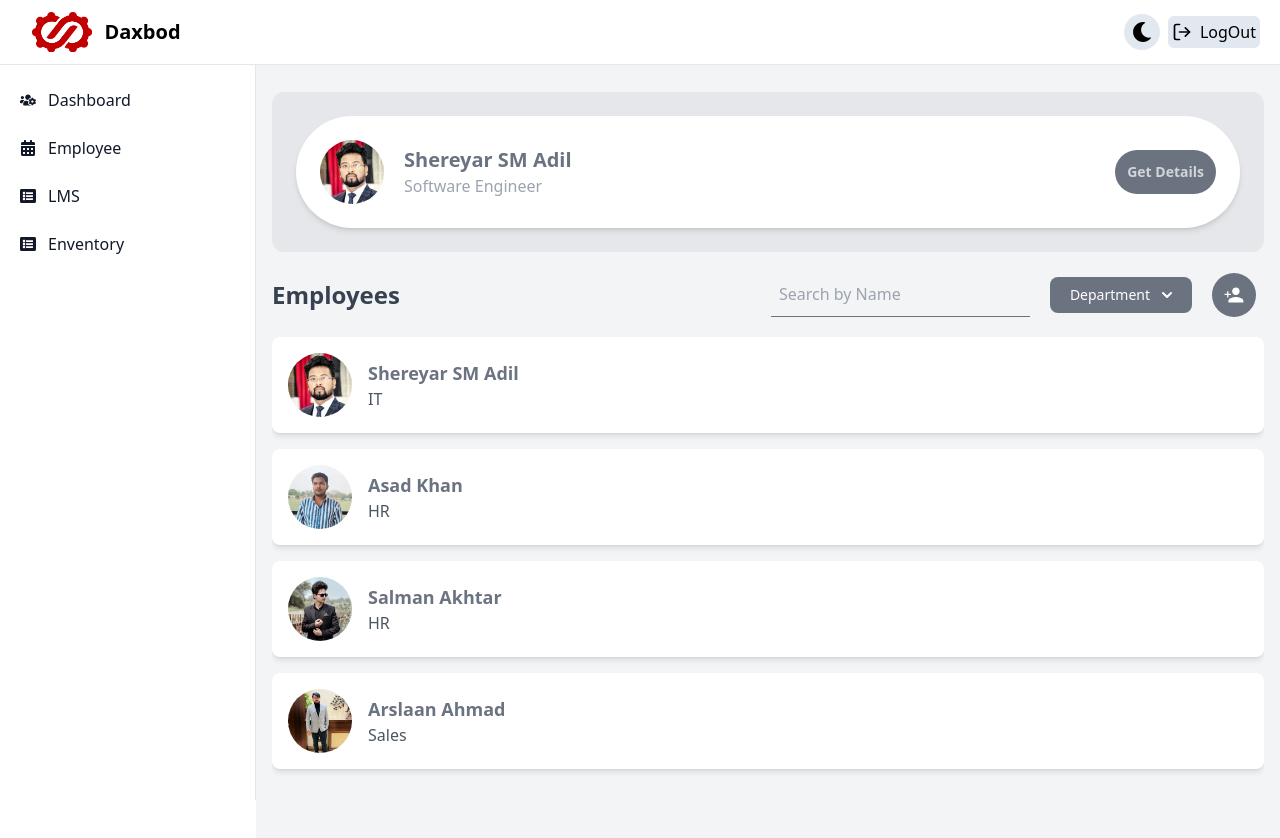
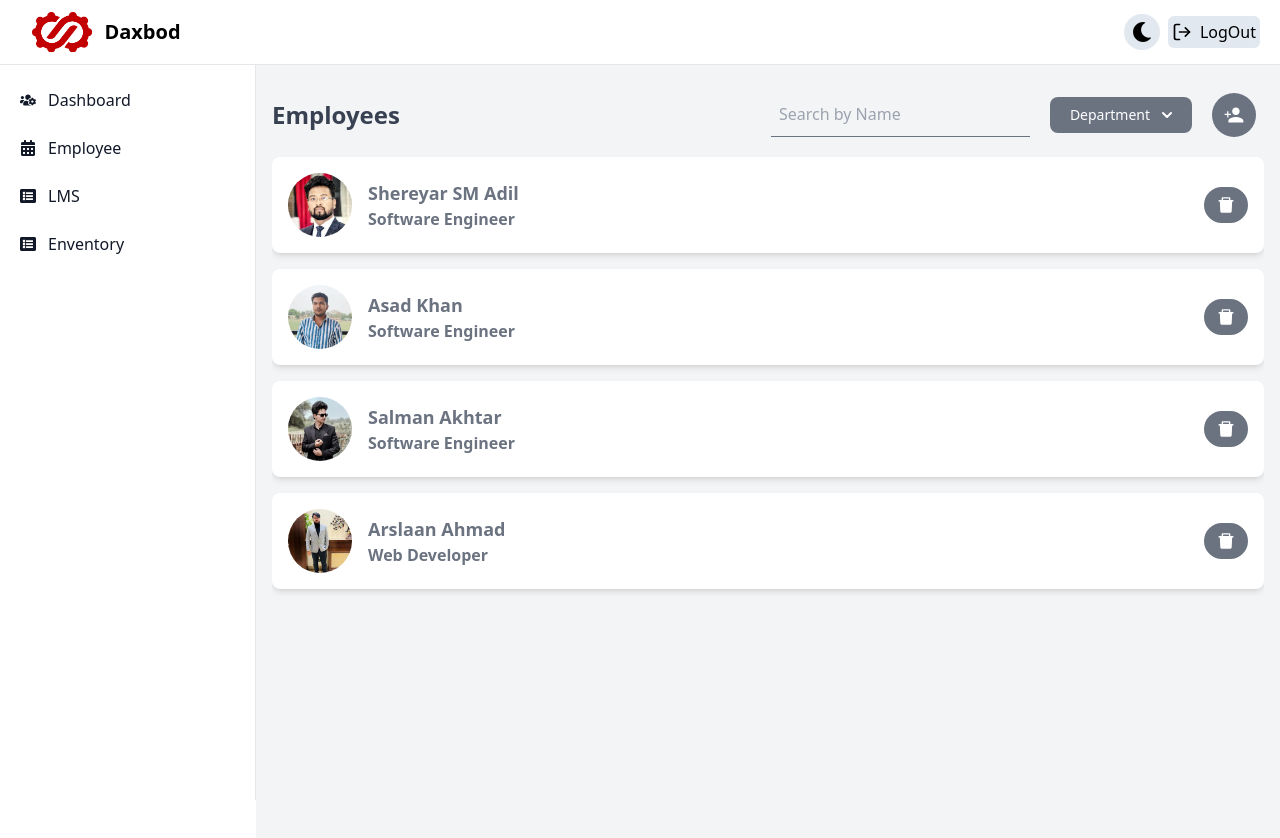
Before and after one commit to Arslaan027/HRDB, a React (Vite) app in the folder HRDB/: page /employee in a window 1280 px wide. Shown: the top 838 px of the page. Built offline with nearby package versions, Linux system fonts and the light colour scheme; sample sign-in values are in the browser's storage.

Commit message:
add and Remove Employee

```diff
--- a/HRDB/src/Components/Pages/Employee/Data.jsx
+++ b/HRDB/src/Components/Pages/Employee/Data.jsx
@@ -202,7 +202,7 @@ export const users = [
   },
   {
     name: "Salman Akhtar",
-    id: 2,
+    id: 10,
     country: "India",
     joiningDate: "2020-05-15",
     jobTitle: "Software Engineer",
--- a/HRDB/src/Components/Pages/Employee/Employee.jsx
+++ b/HRDB/src/Components/Pages/Employee/Employee.jsx
@@ -6,7 +6,7 @@ import { users } from "../../Pages/Employee/Data";
 import PayrollButton from "./PayrollButton";
 
 const Employee = () => {
-  const [selectedMember, setSelectedMember] = useState(users[0]);
+  const [selectedMember, setSelectedMember] = useState(null);
 
   const handleDetailsClick = (user) => {
     setSelectedMember(user);
--- a/HRDB/src/Components/Pages/Employee/Members.jsx
+++ b/HRDB/src/Components/Pages/Employee/Members.jsx
@@ -7,6 +7,7 @@ import { useDropzone } from "react-dropzone";
 import { MdCancel } from "react-icons/md";
 import { IoMdPersonAdd } from "react-icons/io";
 import Select from "react-select";
+import { AiFillDelete } from "react-icons/ai";
 
 const equipmentOptions = [
   { value: "Laptop", label: "Laptop" },
@@ -57,7 +58,7 @@ const Members = ({ onDetailsClick }) => {
 
   // Filter users based on query and selected departments
   const filterUsers = () => {
-    let result = initialUsers;
+    let result = JSON.parse(localStorage.getItem("users")) || initialUsers;
 
     if (query) {
       result = result.filter((user) =>
@@ -75,9 +76,9 @@ const Members = ({ onDetailsClick }) => {
   };
 
   const handleBackClick = () => {
-    setQuery(""); // Clear the search query
-    setSelectedDepartments([]); // Clear selected departments
-    setFilteredUsers(initialUsers); // Reset to show all users
+    setQuery("");
+    setSelectedDepartments([]);
+    setFilteredUsers(JSON.parse(localStorage.getItem("users")) || initialUsers); // Reset to show all users
   };
 
   const handleCheckboxChange = (department) => {
@@ -109,8 +110,10 @@ const Members = ({ onDetailsClick }) => {
 
   const handleFormSubmit = (e) => {
     e.preventDefault();
-    const newUser = { id: Date.now().toString(), ...newEmployee }; // Generate unique ID and add employee
-    setFilteredUsers((prev) => [...prev, newUser]);
+    const newUser = { id: Date.now().toString(), ...newEmployee };
+    const updatedUsers = [...filteredUsers, newUser];
+    setFilteredUsers(updatedUsers);
+    localStorage.setItem("users", JSON.stringify(updatedUsers)); // Save to local storage
     setNewEmployee({
       name: "",
       id: "",
@@ -135,6 +138,20 @@ const Members = ({ onDetailsClick }) => {
     });
     setShowForm(false);
   };
+
+  const handleRemoveEmployee = (id) => {
+    const updatedUsers = filteredUsers.filter((user) => user.id !== id);
+    setFilteredUsers(updatedUsers);
+    localStorage.setItem("users", JSON.stringify(updatedUsers)); // Update local storage
+  };
+
+  useEffect(() => {
+    // Load users from local storage
+    const storedUsers = JSON.parse(localStorage.getItem("users"));
+    if (storedUsers) {
+      setFilteredUsers(storedUsers);
+    }
+  }, []);
 
   useEffect(() => {
     filterUsers();
@@ -242,26 +259,35 @@ const Members = ({ onDetailsClick }) => {
               type="button"
               onClick={handleBackClick}
             >
-              Back
+              Go Back
             </button>
           </div>
         ) : (
           filteredUsers.map((user) => (
             <div
               key={user.id}
-              className="flex flex-col sm:flex-row items-center gap-4 p-4 bg-white rounded-lg shadow-md cursor-pointer hover:bg-gray-100 dark:bg-gray-600 dark:text-gray-300 dark:hover:bg-gray-700"
               onClick={() => onDetailsClick(user)}
+              className="p-4 bg-white font-semibold rounded-lg flex flex-col sm:flex-row gap-4 justify-between items-center shadow-md dark:bg-gray-600 dark:text-gray-300"
             >
-              <img
-                src={user.image}
-                alt={user.name}
-                className="w-16 h-16 rounded-full object-cover"
-              />
-              <div>
-                <h3 className="text-lg font-semibold">{user.name}</h3>
-                <p className="text-gray-600 dark:text-gray-300">
-                  {user.department}
-                </p>
+              <div className="flex items-center gap-4">
+                <img
+                  src={user.image}
+                  alt={user.name}
+                  className="w-16 h-16 object-cover rounded-full"
+                />
+                <div>
+                  <h3 className="text-lg font-bold">{user.name}</h3>
+                  <p>{user.jobTitle}</p>
+                </div>
+              </div>
+              <div className="flex gap-2">
+                <button
+                  className="flex-shrink-0 bg-gray-500 hover:bg-gray-700 border-gray-500 hover:border-gray-700 text-sm border-4 text-white py-1 px-2 rounded-full"
+                  type="button"
+                  onClick={() => handleRemoveEmployee(user.id)}
+                >
+                  <AiFillDelete className="text-xl" />
+                </button>
               </div>
             </div>
           ))
```
